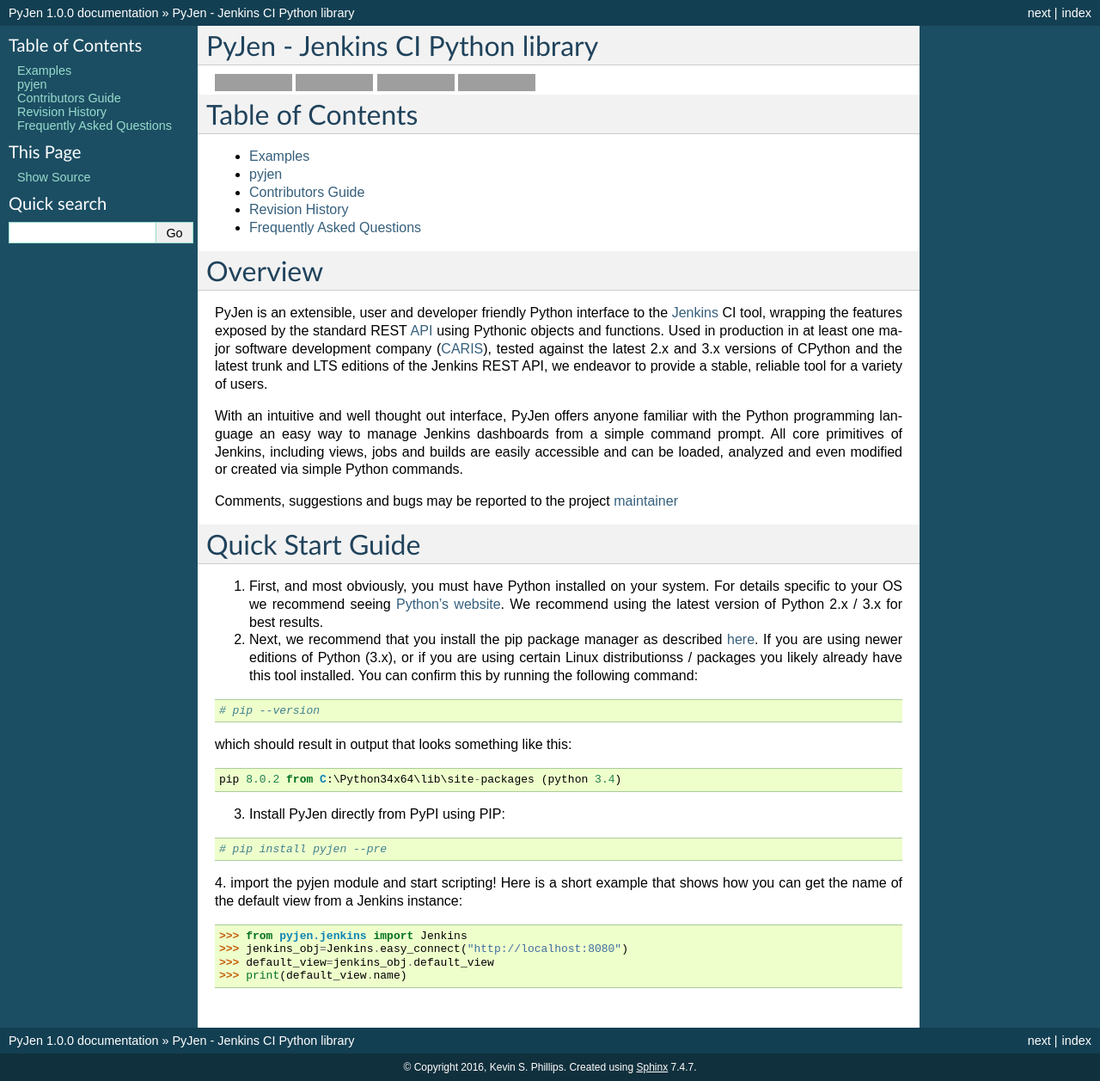
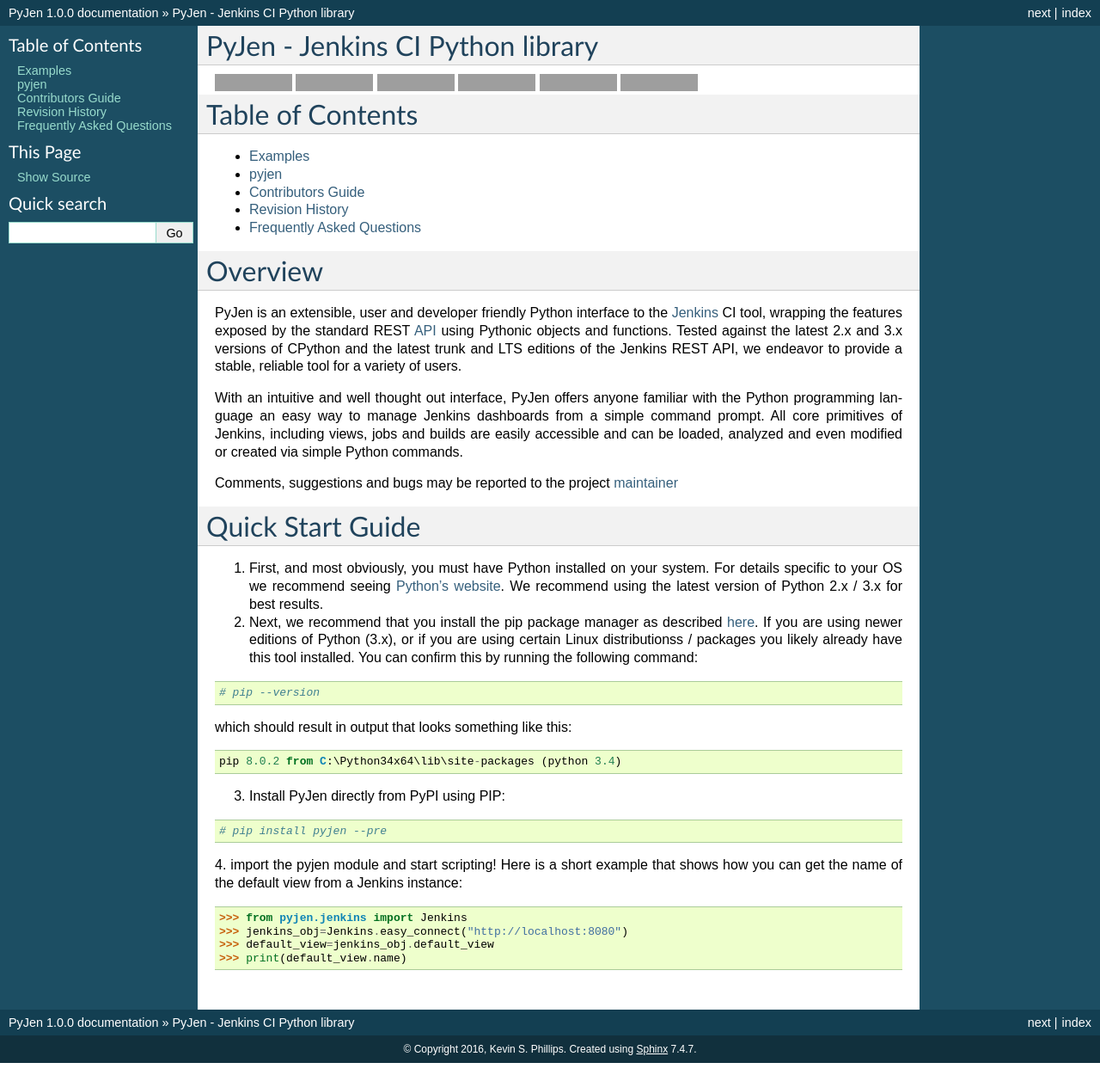
Before and after one commit to TheFriendlyCoder/pyjen, a Sphinx documentation site: the page built from docs/index.rst, in a window 1280 px wide. Shown: the whole page at 86% size. Built offline with Sphinx 7.4.7, drawn with Linux system fonts in a browser that asks for light colours; formulas are drawn with MathJax 3; after the commit the page ends 1236 px from its top, so only the background shows below that; part of the change alters nothing that is shown; grey boxes are pictures that could not be loaded.

```diff
--- a/docs/index.rst
+++ b/docs/index.rst
@@ -6,21 +6,30 @@
 PyJen - Jenkins CI Python library
 =================================
 
-.. image:: https://pypip.in/download/pyjen/badge.png
-    :target: https://pypi.python.org/pypi//pyjen/
-    :alt: Downloads
-
-.. image:: https://pypip.in/license/pyjen/badge.png
+.. image:: https://img.shields.io/pypi/l/pyjen.svg
     :target: https://pypi.python.org/pypi/pyjen/
     :alt: License
 
-.. image:: https://pypip.in/wheel/pyjen/badge.png
+.. image:: https://img.shields.io/pypi/pyversions/pyjen.svg
     :target: https://pypi.python.org/pypi/pyjen/
-    :alt: Wheel Status
+    :alt: Python Versions
 
-.. image:: https://pypip.in/version/pyjen/badge.png
+.. image:: https://img.shields.io/pypi/dm/pyjen.svg
+    :target: https://pypi.python.org/pypi/pyjen/
+    :alt: Downloads
+
+.. image:: https://img.shields.io/pypi/format/pyjen.svg
+    :target: https://pypi.python.org/pypi/pyjen/
+    :alt: Format
+
+.. image:: https://badge.fury.io/py/pyjen.svg
     :target: https://pypi.python.org/pypi/pyjen/
     :alt: Latest Version
+
+.. image:: https://api.travis-ci.org/TheFriendlyCoder/pyjen.svg?branch=master
+    :target: https://travis-ci.org/TheFriendlyCoder/pyjen
+    :alt: Build status
+
 
 Table of Contents
 =================
@@ -36,7 +45,7 @@ Table of Contents
 Overview
 =============
 
-PyJen is an extensible, user and developer friendly Python interface to the `Jenkins <http://jenkins-ci.org/>`_ CI tool, wrapping the features exposed by the standard REST `API <https://wiki.jenkins-ci.org/display/JENKINS/Remote+access+API/>`_ using Pythonic objects and functions. Used in production in at least one major software development company (`CARIS <http://www.caris.com/>`_), tested against the latest 2.x and 3.x versions of CPython and the latest trunk and LTS editions of the Jenkins REST API, we endeavor to provide a stable, reliable tool for a variety of users.
+PyJen is an extensible, user and developer friendly Python interface to the `Jenkins <http://jenkins-ci.org/>`_ CI tool, wrapping the features exposed by the standard REST `API <https://wiki.jenkins-ci.org/display/JENKINS/Remote+access+API/>`_ using Pythonic objects and functions. Tested against the latest 2.x and 3.x versions of CPython and the latest trunk and LTS editions of the Jenkins REST API, we endeavor to provide a stable, reliable tool for a variety of users.
 
 With an intuitive and well thought out interface, PyJen offers anyone familiar with the Python programming language an easy way to manage Jenkins dashboards from a simple command prompt. All core primitives of Jenkins, including views, jobs and builds are easily accessible and can be loaded, analyzed and even modified or created via simple Python commands.
 
```
